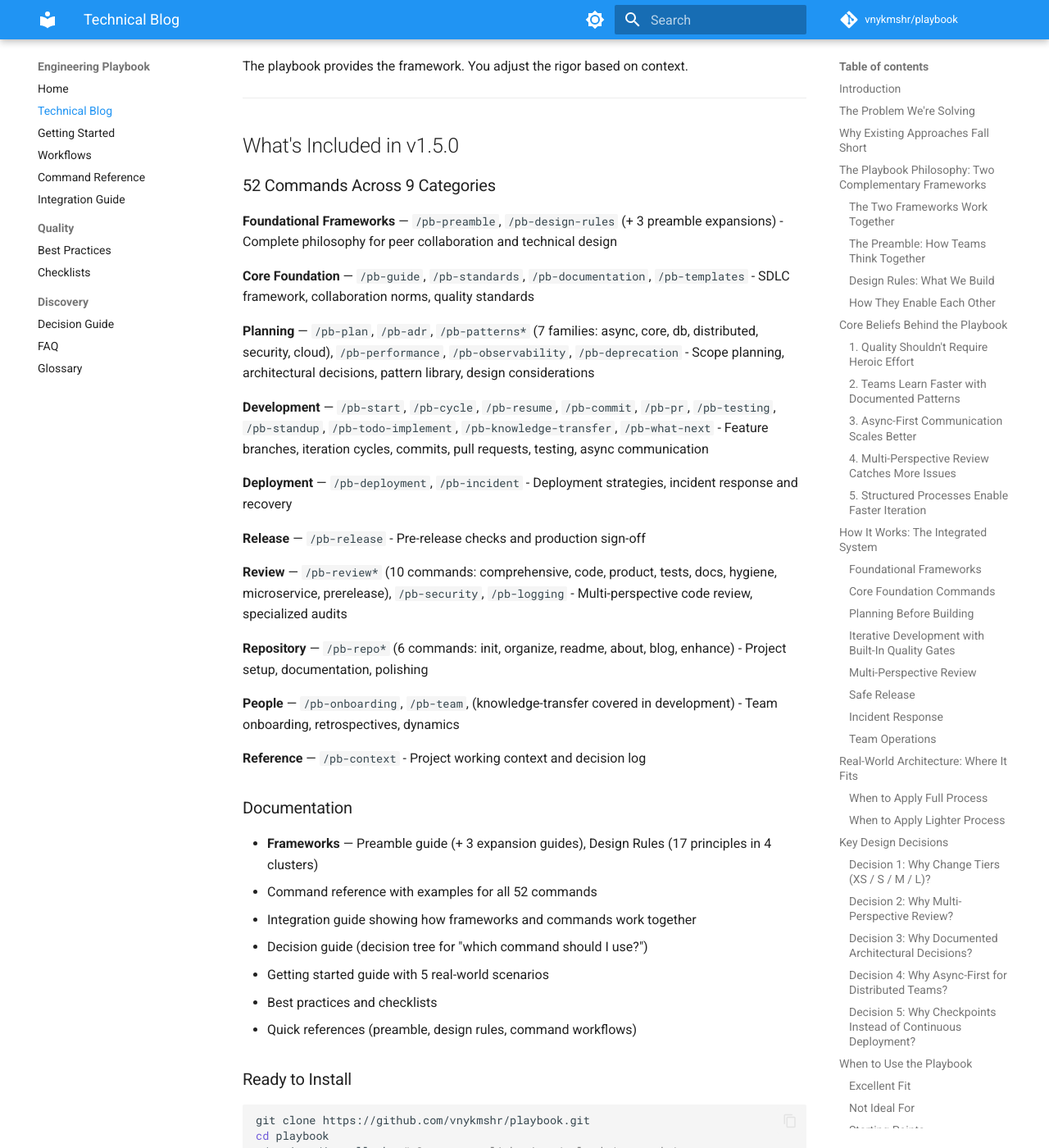
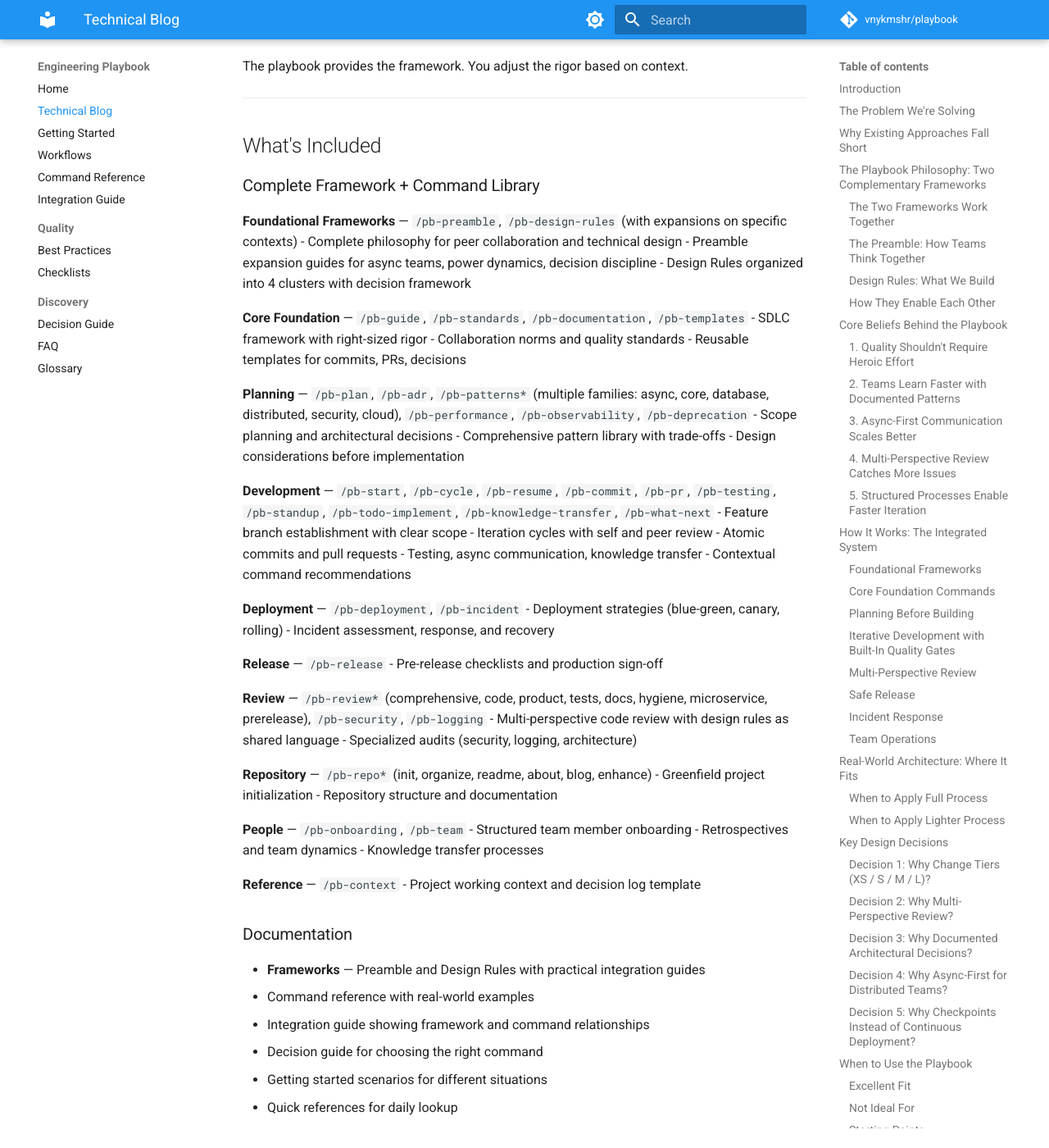
Before and after one commit to vnykmshr/playbook, an MkDocs documentation site: the page built from docs/technical-blog.md, in a window 1280 px wide and 1400 px high, scrolled down 12727 px. Shown: the whole window at 82% size. Built offline with MkDocs 1.6.1 and Material for MkDocs 9.7.7, drawn with Linux system fonts in a browser that asks for light colours; comment, search, counter and statistics services are not loaded; some of the changed text lies outside the part shown.

Commit message:
docs: refine technical blog narrative to be timeless and culmination-focused
Removed version-specific references and implementation details to focus on
complete philosophy and current state:

- Removed v1.5.0, version numbers, specific command counts
- Removed 'X commands across Y categories' counts
- Refocused 'What's Included' section to describe categories and purpose, not inventory
- Updated 'Bigger Picture' and conclusion to emphasize complete integrated philosophy
- Added clearer narrative arc from problem → solution → result → adoption

The narrative now tells the story of how Preamble + Design Rules combine to create
a complete engineering philosophy that enables high-performance teams. It's the
culmination of what the playbook represents, not tied to specific version details.

This makes the hero narrative more durable and focused on timeless value proposition
rather than implementation details that change over time.

````diff
--- a/docs/technical-blog.md
+++ b/docs/technical-blog.md
@@ -451,48 +451,62 @@ The playbook provides the framework. You adjust the rigor based on context.
 
 ---
 
-## What's Included in v1.5.0
+## What's Included
 
-### 52 Commands Across 9 Categories
+### Complete Framework + Command Library
 
-**Foundational Frameworks** — `/pb-preamble`, `/pb-design-rules` (+ 3 preamble expansions)
+**Foundational Frameworks** — `/pb-preamble`, `/pb-design-rules` (with expansions on specific contexts)
 - Complete philosophy for peer collaboration and technical design
+- Preamble expansion guides for async teams, power dynamics, decision discipline
+- Design Rules organized into 4 clusters with decision framework
 
 **Core Foundation** — `/pb-guide`, `/pb-standards`, `/pb-documentation`, `/pb-templates`
-- SDLC framework, collaboration norms, quality standards
+- SDLC framework with right-sized rigor
+- Collaboration norms and quality standards
+- Reusable templates for commits, PRs, decisions
 
-**Planning** — `/pb-plan`, `/pb-adr`, `/pb-patterns*` (7 families: async, core, db, distributed, security, cloud), `/pb-performance`, `/pb-observability`, `/pb-deprecation`
-- Scope planning, architectural decisions, pattern library, design considerations
+**Planning** — `/pb-plan`, `/pb-adr`, `/pb-patterns*` (multiple families: async, core, database, distributed, security, cloud), `/pb-performance`, `/pb-observability`, `/pb-deprecation`
+- Scope planning and architectural decisions
+- Comprehensive pattern library with trade-offs
+- Design considerations before implementation
 
 **Development** — `/pb-start`, `/pb-cycle`, `/pb-resume`, `/pb-commit`, `/pb-pr`, `/pb-testing`, `/pb-standup`, `/pb-todo-implement`, `/pb-knowledge-transfer`, `/pb-what-next`
-- Feature branches, iteration cycles, commits, pull requests, testing, async communication
+- Feature branch establishment with clear scope
+- Iteration cycles with self and peer review
+- Atomic commits and pull requests
+- Testing, async communication, knowledge transfer
+- Contextual command recommendations
 
 **Deployment** — `/pb-deployment`, `/pb-incident`
-- Deployment strategies, incident response and recovery
+- Deployment strategies (blue-green, canary, rolling)
+- Incident assessment, response, and recovery
 
 **Release** — `/pb-release`
-- Pre-release checks and production sign-off
+- Pre-release checklists and production sign-off
 
-**Review** — `/pb-review*` (10 commands: comprehensive, code, product, tests, docs, hygiene, microservice, prerelease), `/pb-security`, `/pb-logging`
-- Multi-perspective code review, specialized audits
+**Review** — `/pb-review*` (comprehensive, code, product, tests, docs, hygiene, microservice, prerelease), `/pb-security`, `/pb-logging`
+- Multi-perspective code review with design rules as shared language
+- Specialized audits (security, logging, architecture)
 
-**Repository** — `/pb-repo*` (6 commands: init, organize, readme, about, blog, enhance)
-- Project setup, documentation, polishing
+**Repository** — `/pb-repo*` (init, organize, readme, about, blog, enhance)
+- Greenfield project initialization
+- Repository structure and documentation
 
-**People** — `/pb-onboarding`, `/pb-team`, (knowledge-transfer covered in development)
-- Team onboarding, retrospectives, dynamics
+**People** — `/pb-onboarding`, `/pb-team`
+- Structured team member onboarding
+- Retrospectives and team dynamics
+- Knowledge transfer processes
 
 **Reference** — `/pb-context`
-- Project working context and decision log
+- Project working context and decision log template
 
 ### Documentation
-- **Frameworks** — Preamble guide (+ 3 expansion guides), Design Rules (17 principles in 4 clusters)
-- Command reference with examples for all 52 commands
-- Integration guide showing how frameworks and commands work together
-- Decision guide (decision tree for "which command should I use?")
-- Getting started guide with 5 real-world scenarios
-- Best practices and checklists
-- Quick references (preamble, design rules, command workflows)
+- **Frameworks** — Preamble and Design Rules with practical integration guides
+- Command reference with real-world examples
+- Integration guide showing framework and command relationships
+- Decision guide for choosing the right command
+- Getting started scenarios for different situations
+- Quick references for daily lookup
 
 ### Ready to Install
 ```bash
@@ -512,23 +526,23 @@ Engineering teams face the same challenges repeatedly. The Playbook solves them
 ### How It Works
 
 1. **The Preamble** (HOW teams think) — Establishes peer collaboration, psychological safety, correctness over agreement
-2. **Design Rules** (WHAT teams build) — 17 classical principles ensuring clarity, simplicity, robustness, extensibility
+2. **Design Rules** (WHAT teams build) — Classical principles ensuring clarity, simplicity, robustness, extensibility
 3. **Together** — Enable teams to build systems that are both technically excellent AND arrived at through trustworthy processes
 
 ### What This Enables
 
 1. **Codifying proven practices** — Don't invent, iterate (grounded in design rules)
 2. **Documenting the "why"** — Future decisions are informed by past decisions (enabled by preamble thinking)
-3. **Integrating systems** — Commands work together, not in isolation (both frameworks throughout)
-4. **Right-sizing rigor** — Lightweight process for small changes, thorough for large (applies to all change sizes)
-5. **Scaling asynchronously** — Distributed teams stay aligned without constant meetings (preamble + design rules documented)
+3. **Integrating systems** — Commands work together as a coherent whole, not in isolation
+4. **Right-sizing rigor** — Lightweight process for small changes, thorough for large ones
+5. **Scaling across time zones** — Distributed teams stay aligned through structured async communication
 
 ### The Result
 
-A team that ships faster, maintains higher quality, responds to incidents better, and burns out less.
+Teams that ship faster, maintain higher quality, respond to incidents better, and experience less burnout.
 
 Quality becomes the default. Not because of individual heroics, but because:
-- **Good processes** are built into how work gets done (preamble thinking)
+- **Good processes** are embedded in how work gets done (preamble thinking)
 - **Sound design** is enforced at every step (design rules)
 - **Both frameworks** work together to enable trust and excellence
 
@@ -571,11 +585,12 @@ Browse the [full command reference](command-index.md), [decision guide](decision
 
 **The playbook isn't just documentation. It's a decision framework that makes good development practices the default.**
 
-By combining **Preamble** (peer thinking) with **Design Rules** (technical excellence), the playbook enables teams to:
-- Think together without hierarchy
-- Build systems that are simple, clear, and robust
-- Ship confidently with fewer regressions
-- Scale asynchronously across time zones
-- Burn out less while maintaining quality
+By integrating **Preamble** (peer thinking) with **Design Rules** (technical excellence), the playbook enables teams to:
 
-v1.5.0 represents the complete integration of both frameworks across all 52 commands. Ready for immediate adoption by high-performance engineering teams. 🚀
+- **Think together without hierarchy** — Challenge assumptions professionally, surface problems early
+- **Build systems that endure** — Systems are clear, simple, and robust by design
+- **Ship confidently** — Quality gates catch mistakes before they reach production
+- **Scale without meetings** — Distributed teams stay aligned through structured async communication
+- **Sustain momentum** — Good processes prevent burnout, not increase it
+
+The culmination of this work is a complete engineering philosophy—not separated into "soft skills" and "technical skills," but integrated as a unified whole. Teams that adopt both the Preamble and Design Rules don't just write better code. They build better teams.
````
